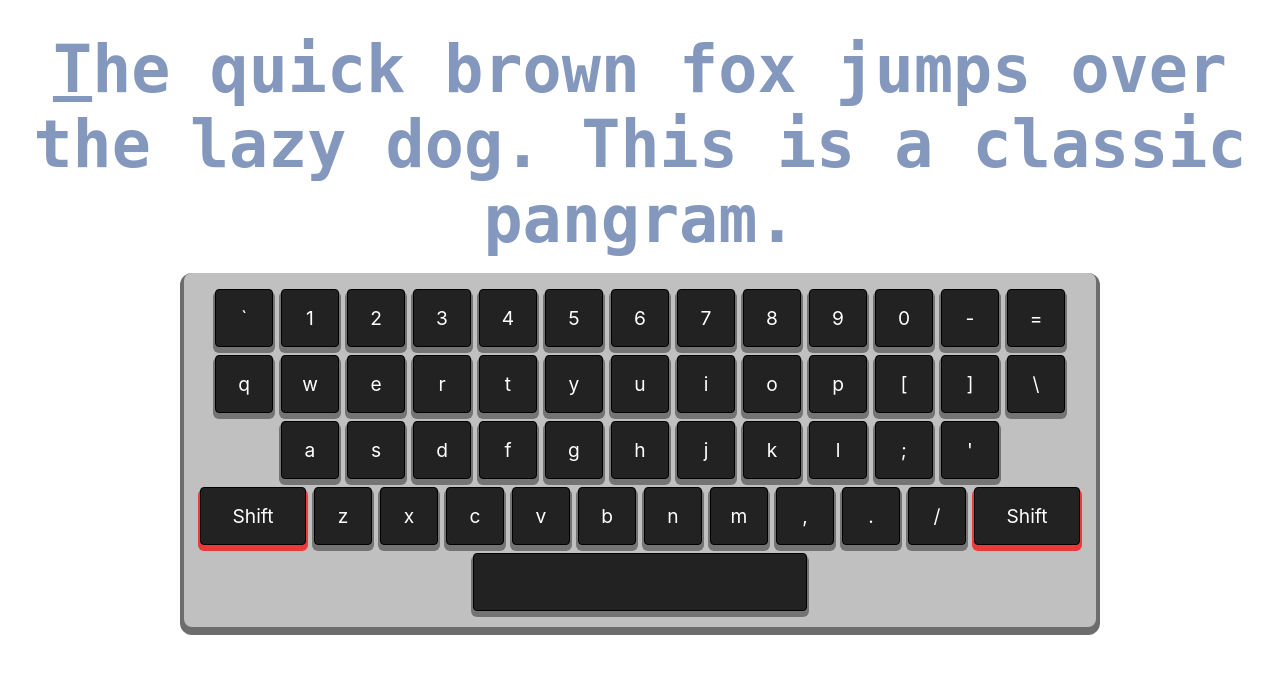
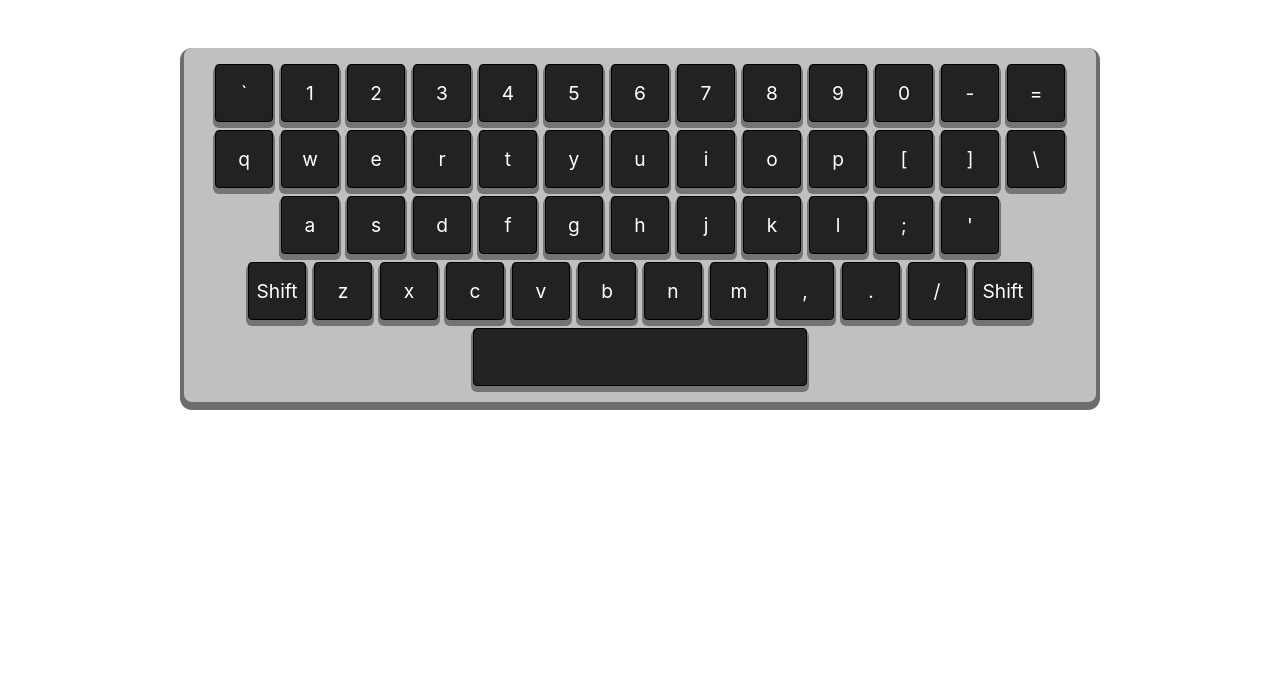
Before and after one commit to AceofJesters/CS2610-4-TypingTutor, a Python web app: template fourassn/fourapp/templates/index.html in a window 1280 px wide. Shown: the top 674 px of the page. Run offline with Jinja, Linux system fonts and the light colour scheme; the template is opened without the code that fills it, so the values that code supplies are empty.

Commit message:
set html to baseline

```diff
--- a/fourassn/fourapp/templates/index.html
+++ b/fourassn/fourapp/templates/index.html
@@ -12,7 +12,7 @@
         <main class="content">
             <div class="phrase">
                 <span class="typed-phrase"></span>
-                <span class="pointer">T</span>he quick brown fox jumps over the lazy dog. This is a classic pangram.
+                <span class="pointer"></span>
             </div>
             <div class="keyboard">
                 <div class="keyboard-row">
@@ -59,7 +59,7 @@
                     <div class="keyboard-key">'</div>
                 </div>
                 <div class="keyboard-row">
-                    <div class="keyboard-key shift highlighted">Shift</div>
+                    <div class="keyboard-key">Shift</div>
                     <div class="keyboard-key">z</div>
                     <div class="keyboard-key">x</div>
                     <div class="keyboard-key">c</div>
@@ -70,7 +70,7 @@
                     <div class="keyboard-key">,</div>
                     <div class="keyboard-key">.</div>
                     <div class="keyboard-key">/</div>
-                    <div class="keyboard-key shift highlighted">Shift</div>
+                    <div class="keyboard-key">Shift</div>
                 </div>
                 <div class="keyboard-key space-bar"> </div>
             </div>
```
Lines whose indentation alone changed are shown as unchanged.
